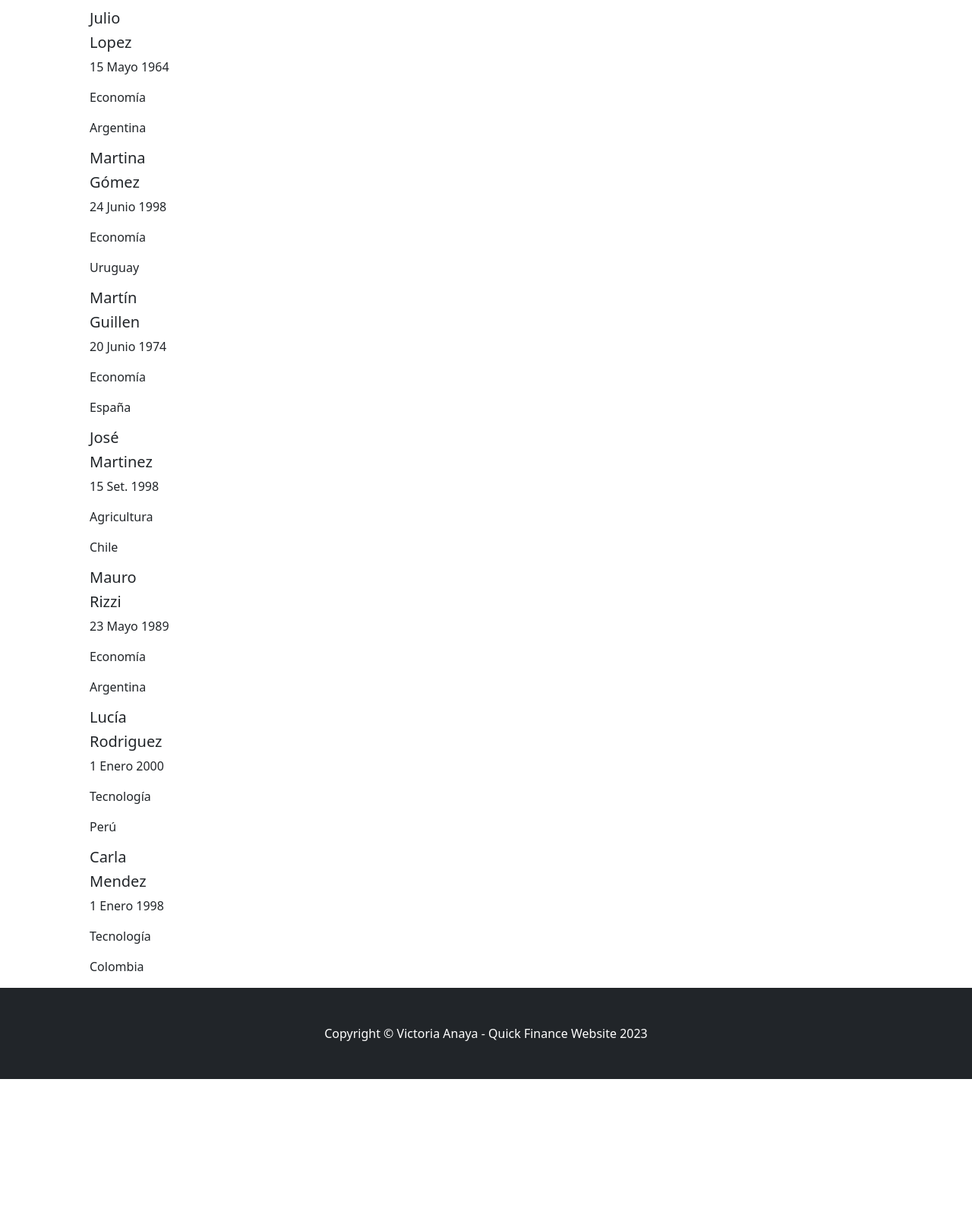
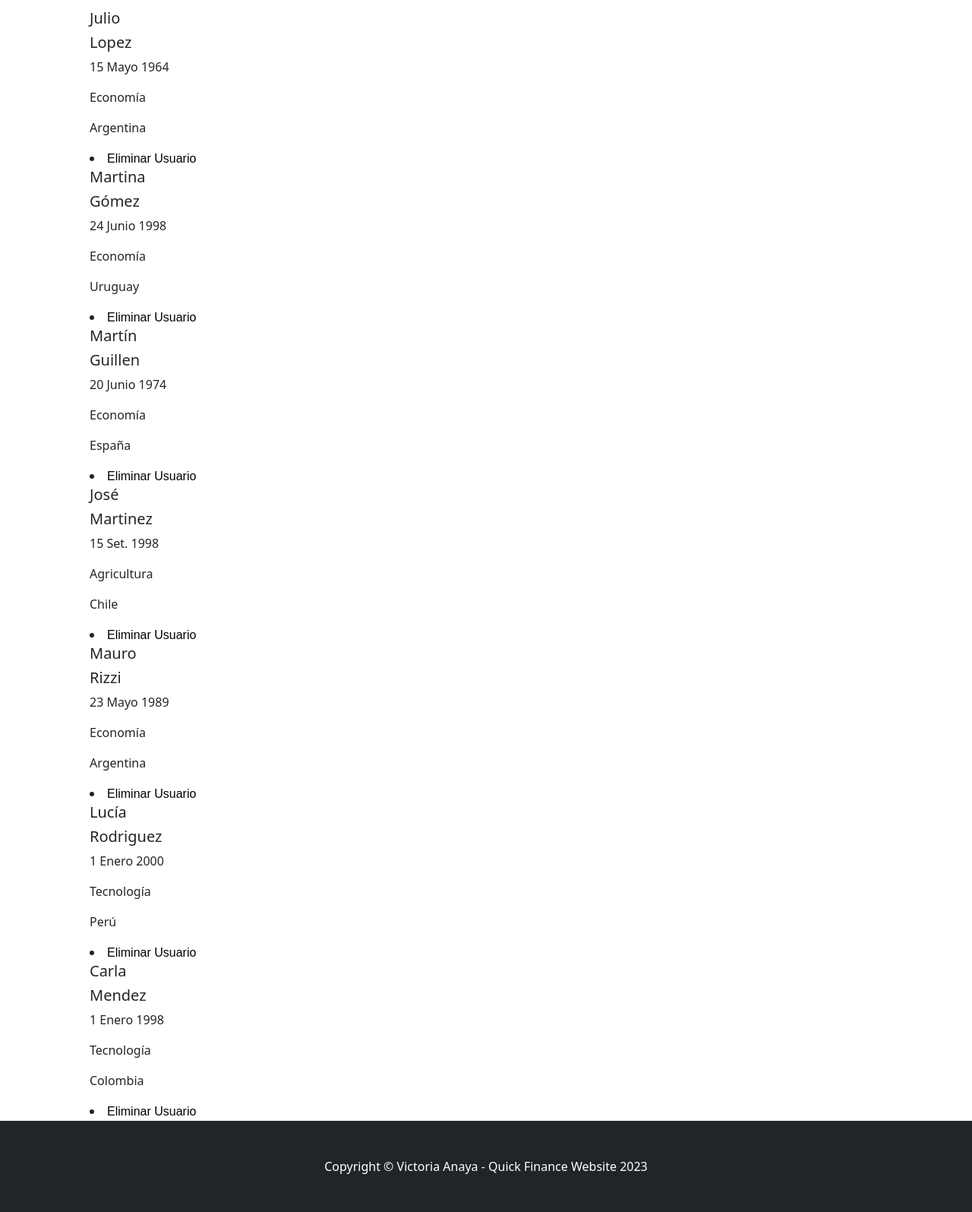
Before and after one commit to VictoriaAnaya/Proyecto-Final-47790, a Django app: page /usuarios/ in a window 1280 px wide. Shown: the part 199-1794 px from the top of the page at 76% size. Before the commit the page ends 1619 px from the top, so only its background shows below. Run offline with Django 5.2, Linux system fonts and the light colour scheme; data comes from the database, SQL or seed files in the repository; some libraries are stand-ins or nearby versions.

Commit message:
función de eliminar usuario

```diff
--- a/AppCoder/templates/AppCoder/buscar_usuarios.html
+++ b/AppCoder/templates/AppCoder/buscar_usuarios.html
@@ -19,6 +19,8 @@
     <p>Nombre: {{ usuario_encontrado.nombre }}</p>
     <p>Apellido: {{ usuario_encontrado.apellido }}</p>
 
+    <li><a href="{% url 'AppCoder:eliminar_usuario' id=usuarios.id %}" class="button-link">Eliminar Usuario</a></li>
+
 {% endif %}
 
 {% endblock contenido %}
--- a/AppCoder/templates/AppCoder/usuarios.html
+++ b/AppCoder/templates/AppCoder/usuarios.html
@@ -10,6 +10,7 @@
     <li><a href="{% url 'AppCoder:inicio' %}">Volver al inicio</a></li>
     <li><a href="{% url 'AppCoder:crear_usuarios' %}" class="button-link">Crear un nuevo Usuario</a></li>
     <li><a href="{% url 'AppCoder:buscar_usuarios' %}" class="button-link">Buscar Usuario</a></li>
+
 </ul>
 
 {% for usuario in usuarios %}
@@ -33,6 +34,7 @@
     {% else %}
         <p>No está registrado su país de origen</p>
     {% endif %}
+<li><a href="{% url 'AppCoder:eliminar_usuario' id=usuario.id %}" class="button-link">Eliminar Usuario</a></li>
 {% endfor %}
 
 {% endblock contenido %}
--- a/AppCoder/urls.py
+++ b/AppCoder/urls.py
@@ -1,7 +1,7 @@
 
 
 from django.urls import path
-from .views import inicio_view, usuarios_view, foros_view, noticias_view, about_view, crear_noticia, buscar_noticia_view, crear_usuario_view, buscar_usuario_view
+from .views import inicio_view, usuarios_view, foros_view, noticias_view, about_view, crear_noticia, buscar_noticia_view, crear_usuario_view, buscar_usuario_view, delete_user
 
 app_name = 'AppCoder'
 
@@ -15,4 +15,5 @@ urlpatterns = [
     path('buscar-noticia/', buscar_noticia_view, name='buscar_noticia'),
     path("usuarios/crear/", crear_usuario_view, name="crear_usuarios"),
     path("usuarios/buscar/", buscar_usuario_view, name="buscar_usuarios"),
+    path('usuarios/eliminar/<int:id>/', delete_user, name='eliminar_usuario'),
 ]
--- a/AppCoder/views.py
+++ b/AppCoder/views.py
@@ -1,7 +1,9 @@
-from django.shortcuts import render, redirect
+from django.shortcuts import render, redirect, get_object_or_404
 from . import models
 from datetime import date
 from . import forms
+from django.contrib.auth.decorators import login_required
+from . models import Usuario
 
 def inicio_view(request):
     return render(request, 'AppCoder/index.html')
@@ -46,6 +48,16 @@ def buscar_usuario_view(request):
     }
     return render(request, 'AppCoder/buscar_usuarios.html', context)
 
+
+def delete_user(request, id):
+    user_to_delete = get_object_or_404(Usuario, id=id)
+
+    if request.method == 'POST':
+        user_to_delete.delete()
+        return redirect('AppCoder/inicio')
+
+    return render(request, 'eliminar_usuario.html', {'user_to_delete': user_to_delete})
+
 def about_view(request):
     return render(request, 'AppCoder/about.html')
 
@@ -74,7 +86,7 @@ def buscar_noticia_view(request):
             informacion = formulario.cleaned_data
             noticias_filtradas = models.Noticia.objects.filter(titulo__icontains=informacion["titulo"])
             contexto = {"noticias": noticias_filtradas}
-            return render(request, "App/noticias.html", contexto)
+            return render(request, "AppCoder/noticias.html", contexto)
 
 
 def crear_noticia(request):
@@ -83,7 +95,7 @@ def crear_noticia(request):
         form = forms.Noticia_Form(request.POST)
         if form.is_valid():
             form.save()
-            return redirect("AppCoder:crear_noticia")
+            return redirect("AppCoder:noticias")
     else:
         form = forms.Noticia_Form()
     return render(request, "AppCoder/crear_noticia.html", {"form": forms.Noticia_Form()})
```
Also changed, not shown: AppCoder/templates/AppCoder/eliminar_usuario.html (added, +16 -0 lines).
